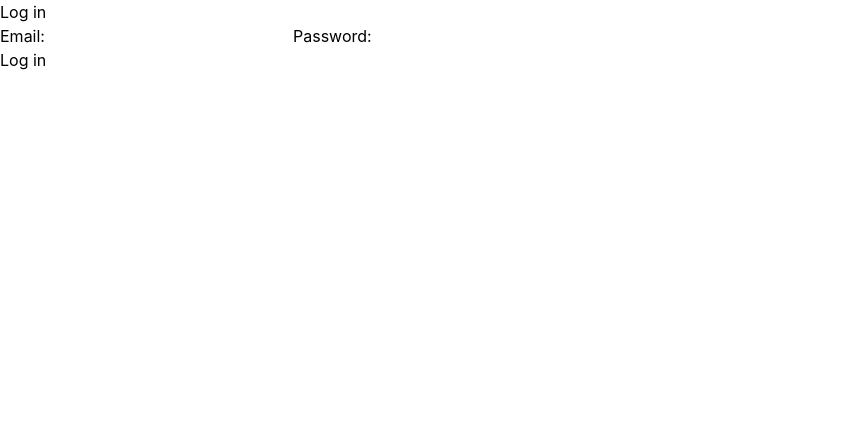
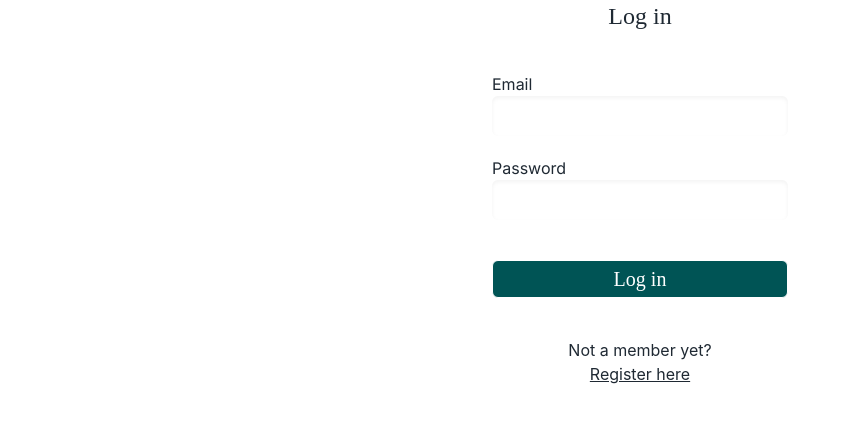
Before and after one commit to GustavBoe/PE2_GustavBoe_FED2, a React (Vite) app: page /auth/login in a window 1280 px wide. Shown: the top 422 px of the page, without its empty margins (0-850 px from the left). Built offline with nearby package versions, Linux system fonts and the light colour scheme; no server answers; a web font is replaced by a local one.

Commit message:
Styled form for login.

```diff
--- a/src/features/auth/LoginUser.tsx
+++ b/src/features/auth/LoginUser.tsx
@@ -1,5 +1,5 @@
 import { useState } from "react";
-import { useNavigate } from "react-router-dom";
+import { useNavigate, Link } from "react-router-dom";
 import { addToLocalStorage } from "@/storage/localStorage";
 import { BASE_URL } from "@/const/const";
 import type {logUserData} from "@/interfacesAndTypes/types";
@@ -57,12 +57,11 @@ finally{
   }
 };
 return(
-
-    <form onSubmit={handleSubmit}>
-      <h2>Log in</h2>
-      <div>
-
-         <label htmlFor="email">Email:</label>
+    <section className="flex flex-col items-center text-text">
+      <h2 className="font-dm font-medium text-2xl">Log in</h2>
+    <form onSubmit={handleSubmit} className="flex flex-col gap-5 mt-10">
+      <div className="flex flex-col">
+         <label htmlFor="email" className="font-inter">Email</label>
         <input
         type="text"
         id="email"
@@ -73,8 +72,11 @@ return(
             }))
           }
           required
+          className=" pl-2 inset-shadow-sm rounded-md text-lg h-10 focus:outline-none focus:ring-2 focus:ring-primary"
         />
-         <label htmlFor="password">Password:</label>
+        </div>
+        <div className="flex flex-col">
+         <label htmlFor="password" className="font-inter">Password</label>
         <input
         type="text"
         id="password"
@@ -85,14 +87,19 @@ return(
             }))
           }
           required
+          className="pl-2 text-lg inset-shadow-sm rounded-md h-10 focus:outline-none focus:ring-2 focus:ring-primary"
         />
+       </div>
 
-      </div>
-      <button type="submit" disabled={isSubmitting}>
+      <button type="submit" disabled={isSubmitting} className="border pb-1 pt-1 font-dm text-xl text-white bg-primary rounded-md hover:bg-text mt-5">
         {isSubmitting ? 'Logging in...' : 'Log in'}
       </button>
     </form>
-
+    <div className="flex flex-col items-center mt-10">
+      <h3>Not a member yet?</h3>
+      <Link to={"/auth/register"} className="underline">Register here</Link>
+    </div>
+  </section>
 )
 }
 export default LoginUser;
--- a/src/features/auth/RegisterUser.tsx
+++ b/src/features/auth/RegisterUser.tsx
@@ -63,7 +63,7 @@ finally{
 };
 return(
     <section className="flex flex-col items-center">
-      <h2 className="self-center font-dm font-medium text-text text-2xl">Register</h2>
+      <h2 className="font-dm font-medium text-text text-2xl">Register</h2>
     <form onSubmit={handleSubmit} className="mx-auto text-text mt-10">
       <div className="flex flex-col gap-5">
 
@@ -79,7 +79,7 @@ return(
             }))
           }
           required
-          className="inset-shadow-sm rounded-md h-10 focus:outline-none focus:ring-2 focus:ring-primary"
+          className="pl-2 text-lg inset-shadow-sm rounded-md h-10 focus:outline-none focus:ring-2 focus:ring-primary"
         />
         </div>
         <div className="flex flex-col">
@@ -94,7 +94,7 @@ return(
             }))
           }
           required
-          className="inset-shadow-sm rounded-md h-10 focus:outline-none focus:ring-2 focus:ring-primary"
+          className="pl-2 text-lg inset-shadow-sm rounded-md h-10 focus:outline-none focus:ring-2 focus:ring-primary"
         />
         </div>
         <div className="flex flex-col">
@@ -109,7 +109,7 @@ return(
             }))
           }
           required
-          className="inset-shadow-sm rounded-md h-10 focus:outline-none focus:ring-2 focus:ring-primary"
+          className="pl-2 text-lg inset-shadow-sm rounded-md h-10 focus:outline-none focus:ring-2 focus:ring-primary"
         />
         </div>
         <div className="flex flex-row items-center gap-4 mt-5 mb-10">
```
